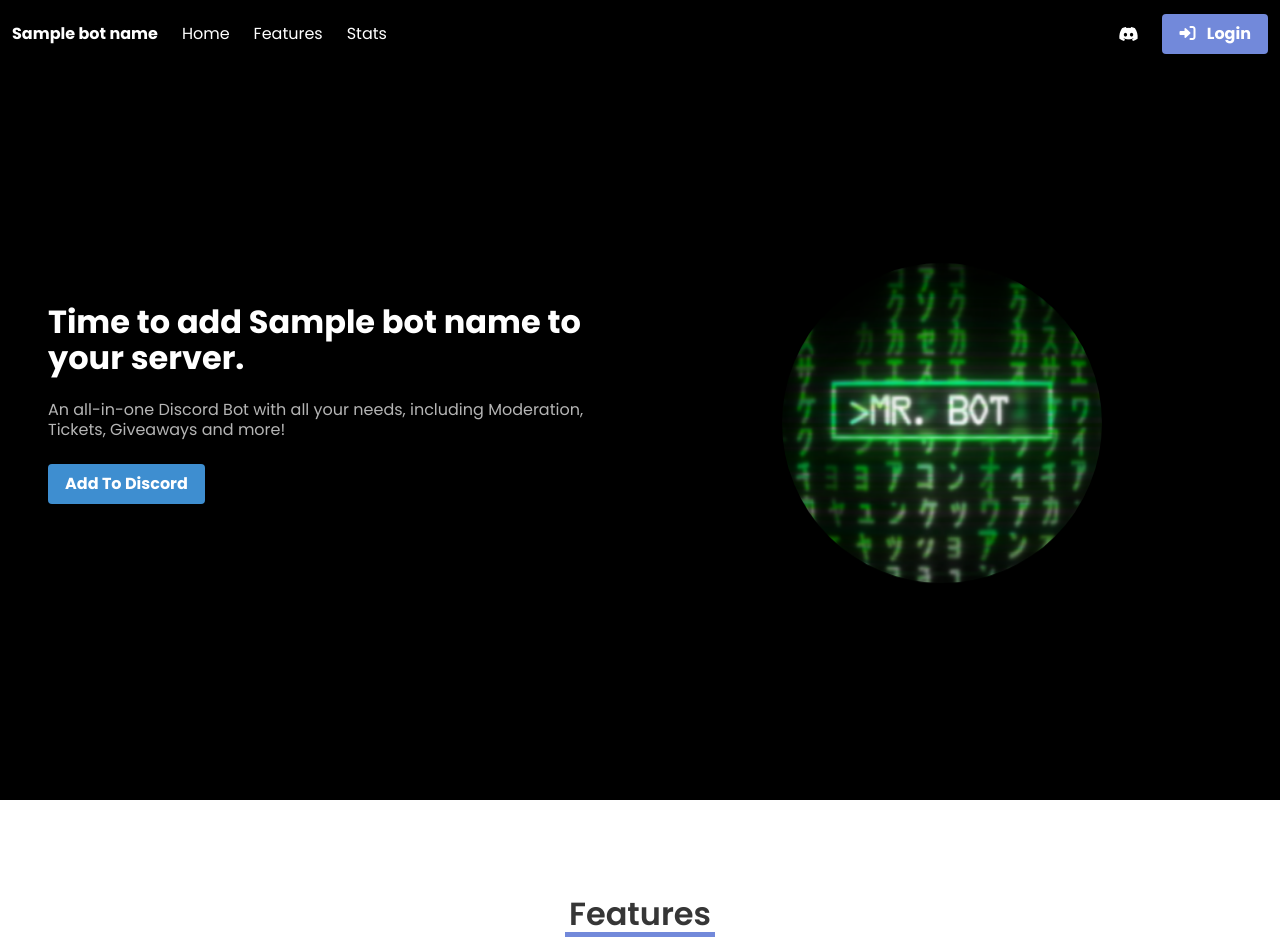
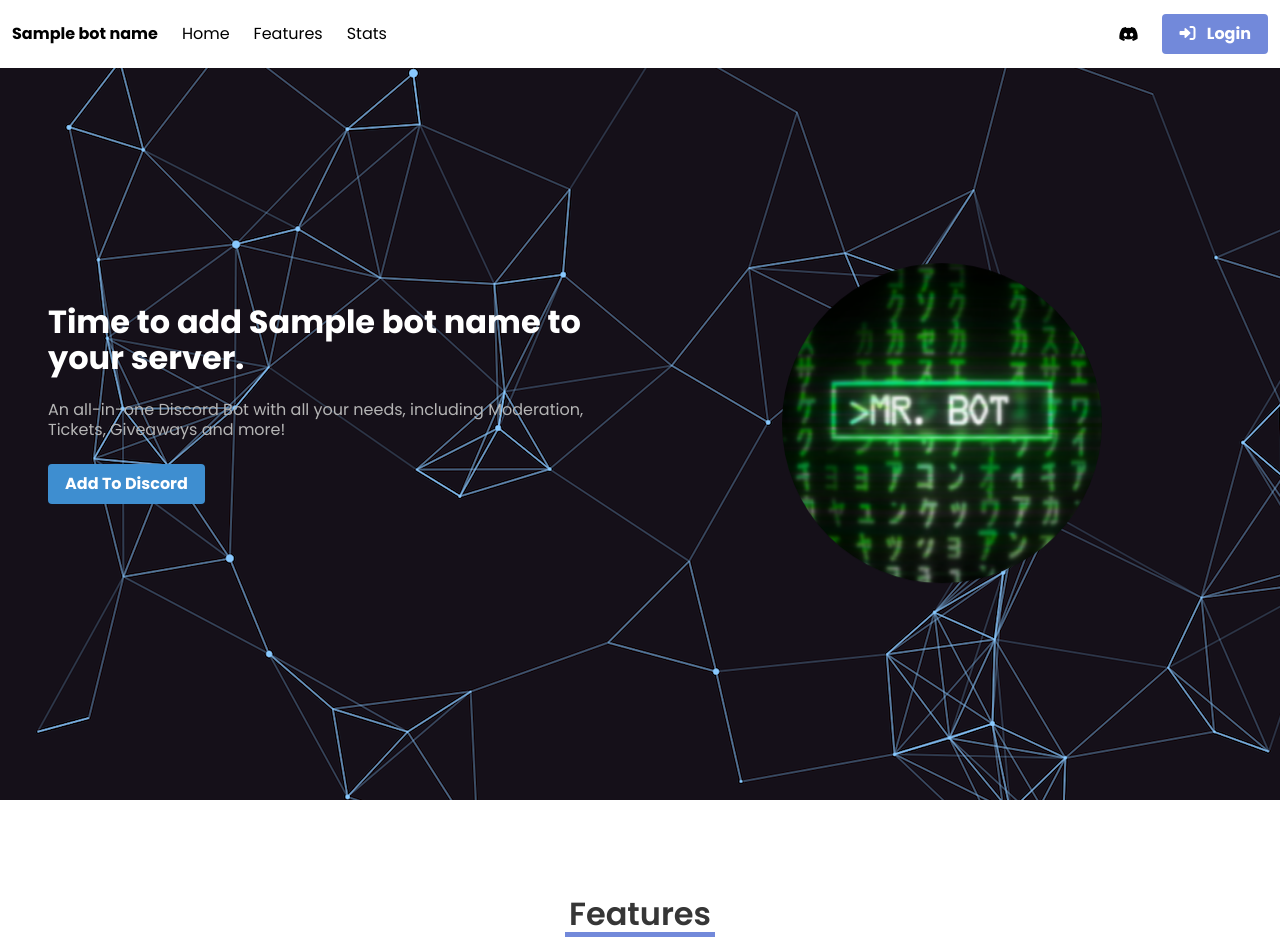
Before and after one commit to DeadSafari/Mr.-Bot, a Python web app: template website/templates/index.html in a window 1280 px wide. Shown: the top 946 px of the page. Run offline with Jinja, Linux system fonts and the light colour scheme; the template is opened without the code that fills it: most values are stand-ins (such as "Sample title", 1, 10 or a date in 2020); some libraries are stand-ins or nearby versions.

Commit message:
add website background yes.

```diff
--- a/website/index.py
+++ b/website/index.py
@@ -1,3 +1,4 @@
+import asyncio
 import os
 from quart import Quart, render_template, redirect, url_for
 
@@ -20,3 +21,5 @@ async def server():
     return "k ?"
 async def run():
     await app.run_task()
+
+asyncio.run(run())
--- a/website/static/css/style.css
+++ b/website/static/css/style.css
@@ -99,7 +99,8 @@ html {
 
 nav,
 .navbar-menu {
-  background-color: black !important;
+  background-color: white !important;
+  color:black;
 }
 
 .navbar-item.nav-dark,
@@ -109,7 +110,7 @@ nav,
 
 .navbar-item,
 .navbar-link {
-  color: white !important;
+  color:black !important;
 }
 
 nav.nav-w {
--- a/website/templates/index.html
+++ b/website/templates/index.html
@@ -102,7 +102,7 @@
 
     <!-- Hero Section Start -->
     <section class="hero bg-base is-fullheight">
-      <div class="hero-body">
+      <div class="hero-body" style="background-image: url(./static/img/back.png);">
         <div class="">
           <div class="columns">
             <div class="column mr-6 mt-12" data-aos="fade-up">
```
Also changed, not shown: website/static/img/back.png (added).
